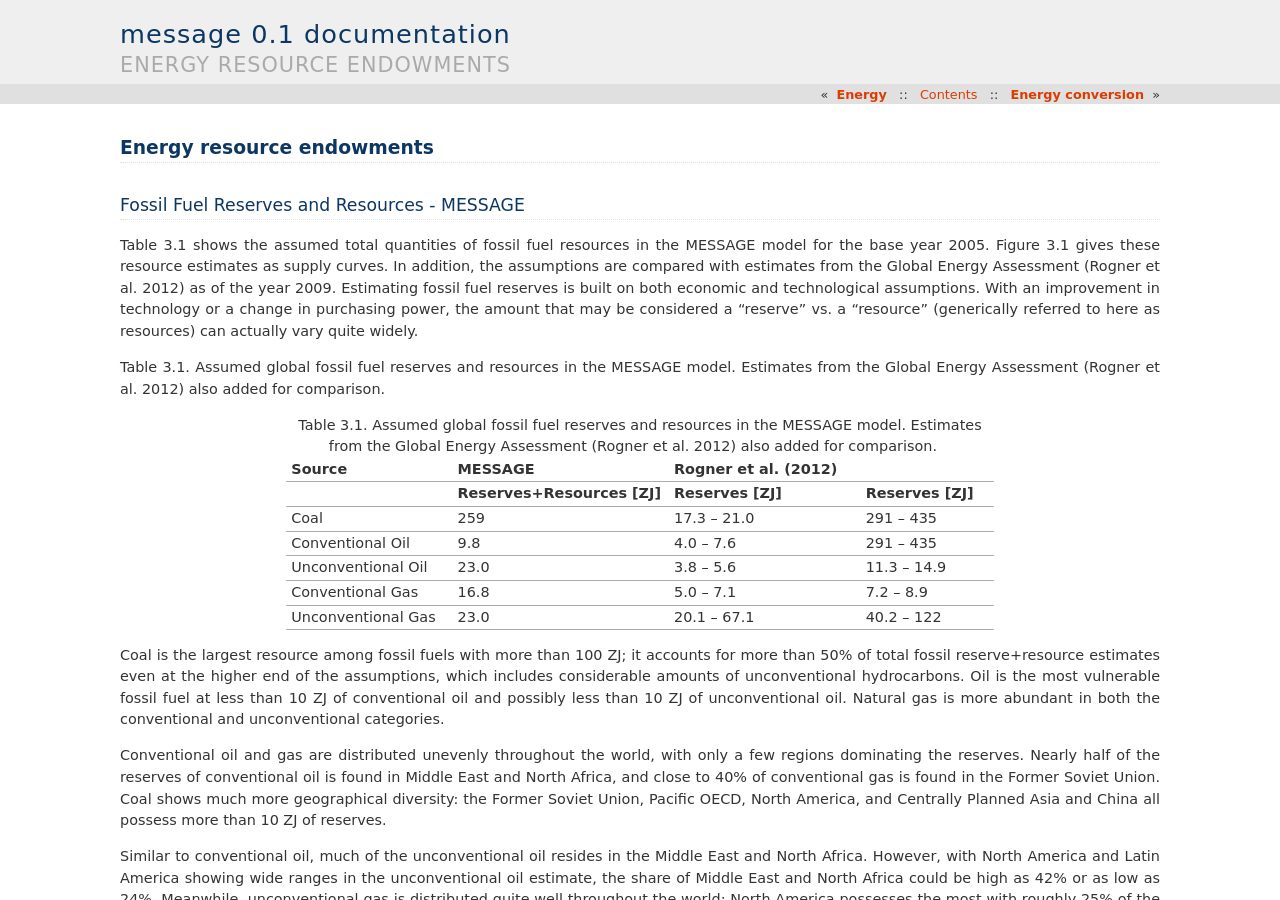
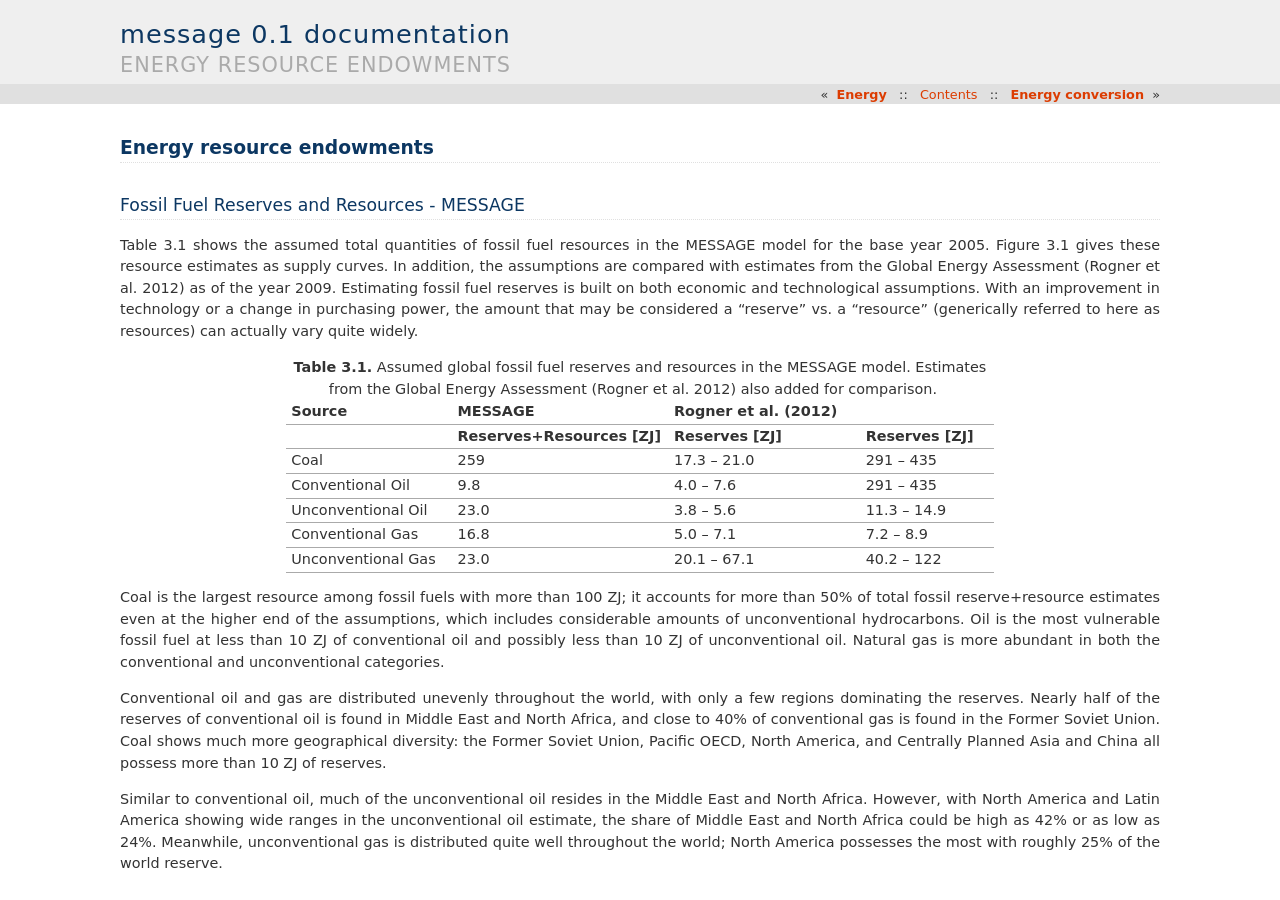
Before and after one commit to iiasa/message_doc, a Sphinx documentation site: the page built from source/message_globiom/energy/resource.rst, in a window 1280 px wide and 900 px high. Built offline with Sphinx 7.4.7, drawn with Linux system fonts in a browser that asks for light colours.

Commit message:
Update resource.rst

```diff
--- a/source/message_globiom/energy/resource.rst
+++ b/source/message_globiom/energy/resource.rst
@@ -4,9 +4,7 @@ Fossil Fuel Reserves and Resources - MESSAGE
 ---------------------------------------------
 Table 3.1 shows the assumed total quantities of fossil fuel resources in the MESSAGE model for the base year 2005. Figure 3.1 gives these resource estimates as supply curves. In addition, the assumptions are compared with estimates from the Global Energy Assessment (Rogner et al. 2012) as of the year 2009. Estimating fossil fuel reserves is built on both economic and technological assumptions. With an improvement in technology or a change in purchasing power, the amount that may be considered a “reserve” vs. a “resource” (generically referred to here as resources) can actually vary quite widely.
 
-Table 3.1.  Assumed global fossil fuel reserves and resources in the MESSAGE model. Estimates from the Global Energy Assessment (Rogner et al. 2012) also added for comparison.
-
-.. list-table:: Table 3.1. Assumed global fossil fuel reserves and resources in the MESSAGE model. Estimates from the Global Energy Assessment (Rogner et al. 2012) also added for comparison.
+.. list-table:: **Table 3.1.** Assumed global fossil fuel reserves and resources in the MESSAGE model. Estimates from the Global Energy Assessment (Rogner et al. 2012) also added for comparison.
    :widths: 20 26 23 16
    :header-rows: 2
 
```
